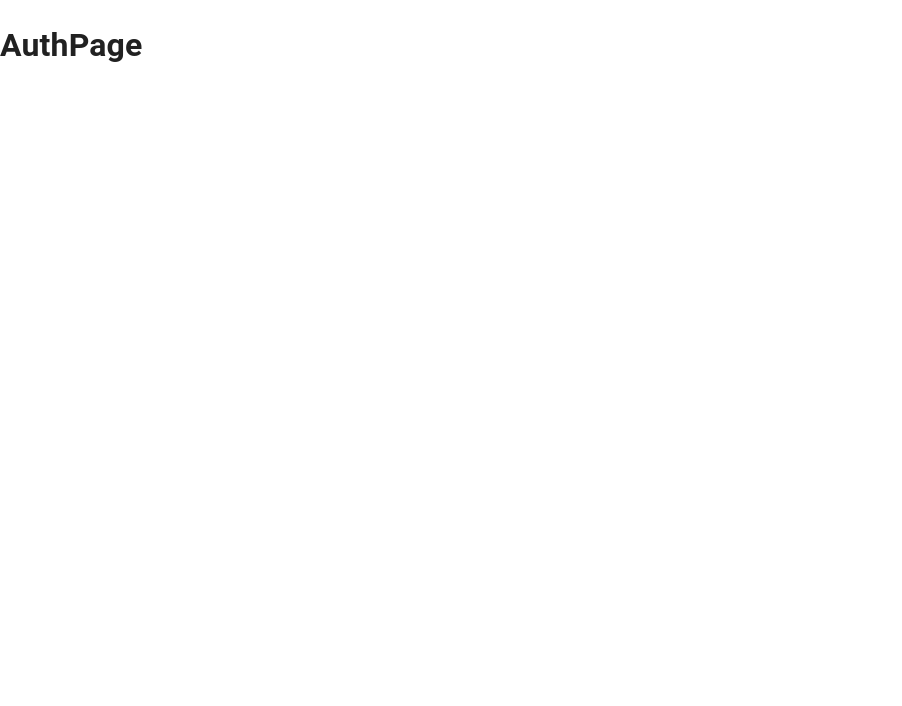
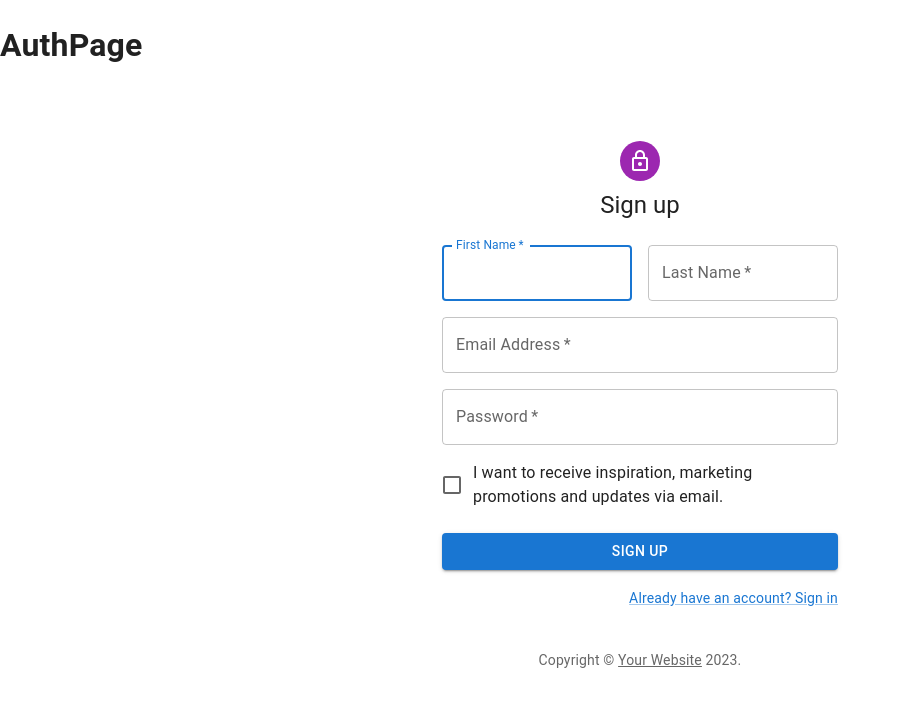
Before and after one commit to carlosm22700/Mentalnote_frontend, a React (Create React App) app: page / in a window 1280 px wide. Shown: the top 706 px of the page, without its empty margins (0-902 px from the left). Built offline with nearby package versions, Linux system fonts and the light colour scheme.

Commit message:
renders SignUp Form

```diff
--- a/src/pages/AuthPage/AuthPage.js
+++ b/src/pages/AuthPage/AuthPage.js
@@ -1,7 +1,10 @@
+import SignupForm from "../../components/SignupForm/SignupForm";
+
 export default function AuthPage() {
   return (
     <main>
       <h1>AuthPage</h1>
+      <SignupForm />
     </main>
   );
 }
```
